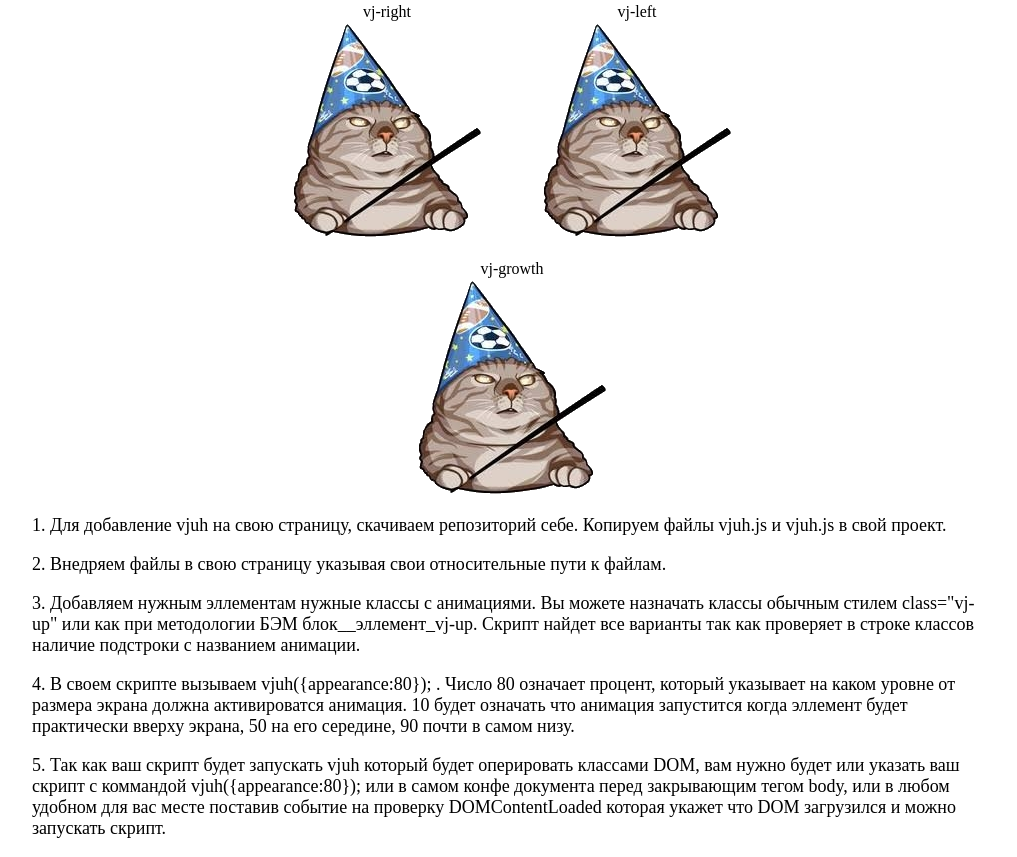
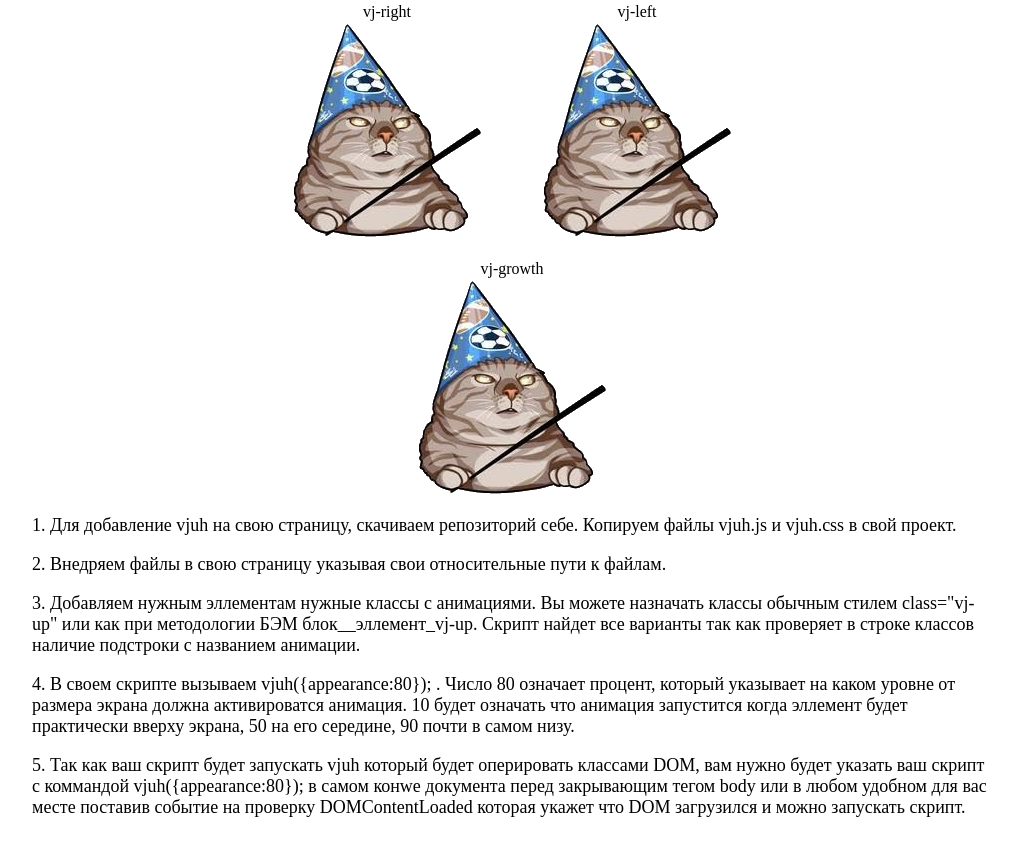
Before and after one commit to zeroajax/vjuh, a plain HTML site: page index.html in a window 1280 px wide. Shown: the part 438-1295 px from the top of the page, without its empty margins (128-1145 px from the left). After the commit the page ends 1274 px from the top, so only its background shows below. Drawn offline with Linux system fonts and the light colour scheme.

Commit message:
version 1.0.2

```diff
--- a/index.html
+++ b/index.html
@@ -34,12 +34,12 @@
       </div>
     </div>
     <p class="vj-down">1. Для добавление vjuh на свою страницу, скачиваем репозиторий себе.
-    Копируем файлы vjuh.js и vjuh.js в свой проект.</p>
+    Копируем файлы vjuh.js и vjuh.css в свой проект.</p>
     <p class="vj-down">2. Внедряем файлы в свою страницу указывая свои относительные пути к файлам.</p>
     <p class="vj-down">3. Добавляем нужным эллементам нужные классы с анимациями. Вы можете назначать классы обычным
     стилем class="vj-up" или как при методологии БЭМ блок__эллемент_vj-up. Скрипт найдет все варианты так как проверяет в строке классов наличие подстроки с названием анимации.</p>
     <p class="vj-down">4. В своем скрипте вызываем vjuh({appearance:80}); . Число 80 означает процент, который указывает на каком уровне от размера экрана должна активироватся анимация. 10 будет означать что анимация запустится когда эллемент будет практически вверху экрана, 50 на его середине, 90 почти в самом низу.</p>
-    <p class="vj-down">5. Так как ваш скрипт будет запускать vjuh который будет оперировать классами DOM, вам нужно будет или указать ваш скрипт с коммандой vjuh({appearance:80}); или в самом конфе документа перед закрывающим тегом body, или в любом удобном для вас месте поставив событие на проверку DOMContentLoaded которая укажет что DOM загрузился и можно запускать скрипт.</p>
+    <p class="vj-down">5. Так как ваш скрипт будет запускать vjuh который будет оперировать классами DOM, вам нужно будет указать ваш скрипт с коммандой vjuh({appearance:80}); в самом конwе документа перед закрывающим тегом body или в любом удобном для вас месте поставив событие на проверку DOMContentLoaded которая укажет что DOM загрузился и можно запускать скрипт.</p>
   </div>
 
   <script>
--- a/vjuh.css
+++ b/vjuh.css
@@ -2,6 +2,7 @@
   transform: translateY(-100px);
   opacity: 0;
   transition: 0.7s;
+
 }
 
 *[class*='vj-up']{
```
